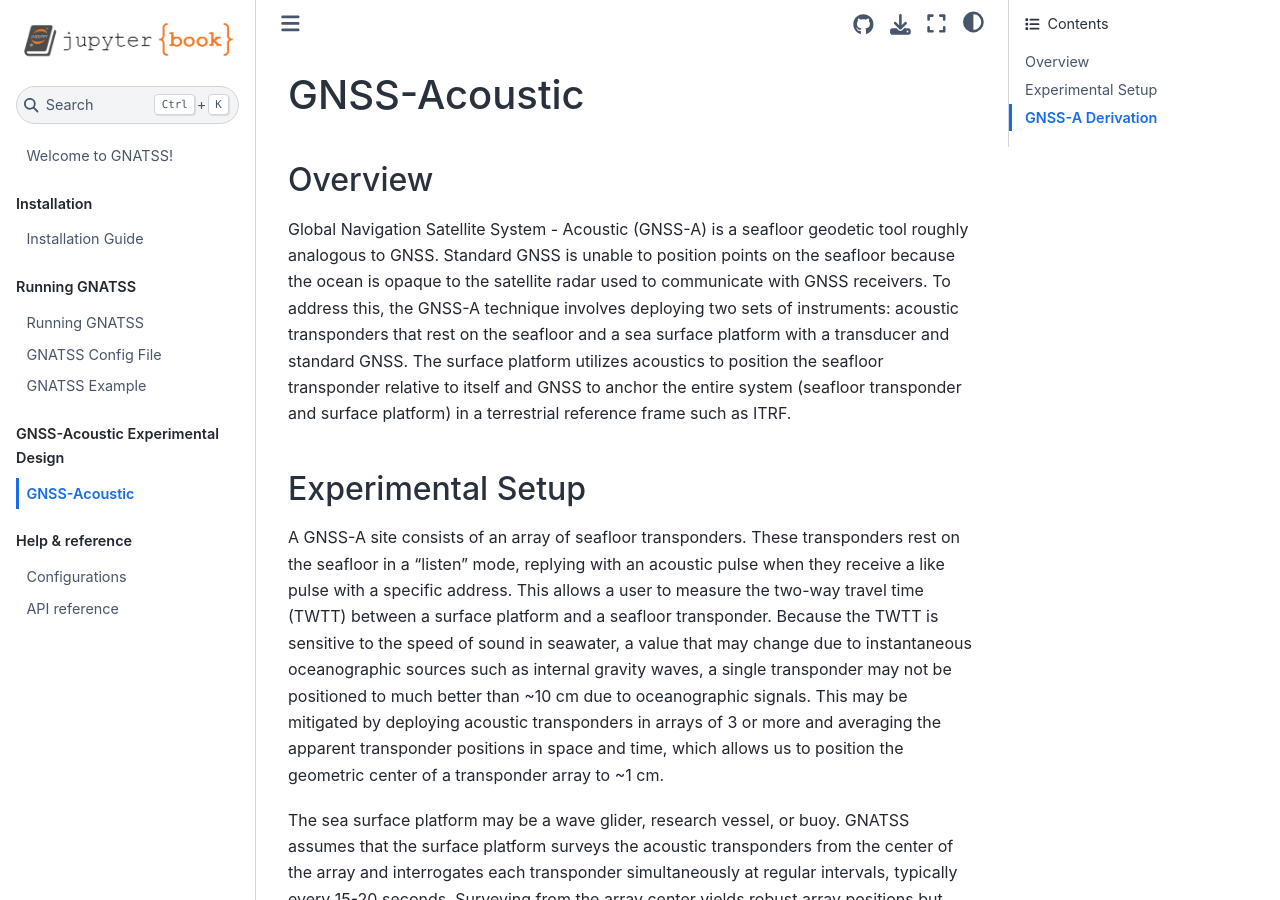
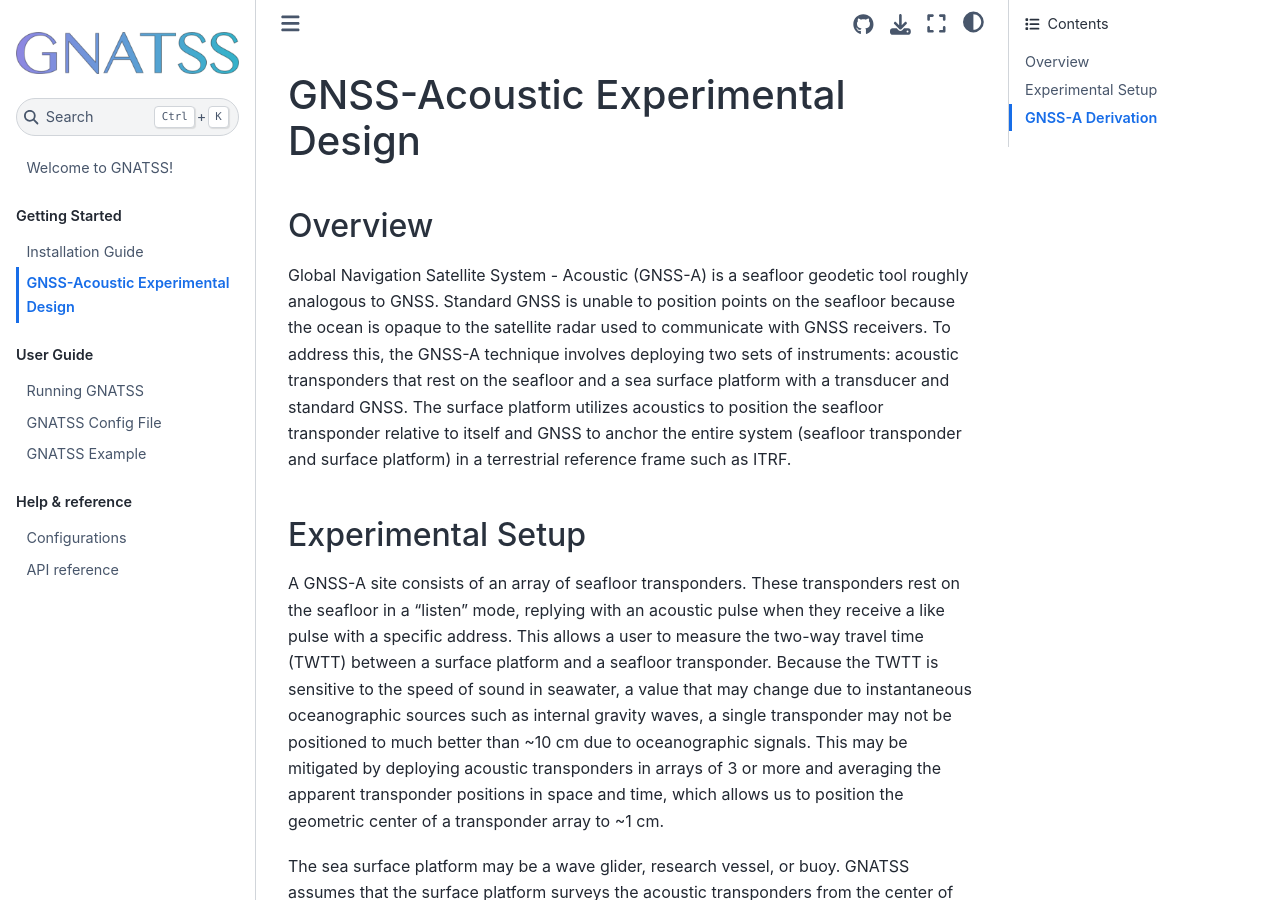
Before and after one commit to seafloor-geodesy/gnatss, a Jupyter Book: the page built from docs/gnssa.md, in a window 1280 px wide and 900 px high. Built offline with Jupyter Book 1.0.4 settings and Sphinx 7.4.7 and the Sphinx Book theme 1.1.4, drawn with Linux system fonts in a browser that asks for light colours; some of the changed text lies outside the part shown.

Commit message:
docs: Update TOC, logo, and some spacings

```diff
--- a/docs/_toc.yml
+++ b/docs/_toc.yml
@@ -4,17 +4,15 @@
 format: jb-book
 root: intro
 parts:
-  - caption: Installation
+  - caption: Getting Started
     chapters:
     - file: install
-  - caption: Running GNATSS
+    - file: gnssa
+  - caption: User Guide
     chapters:
     - file: input
     - file: config_yaml
     - file: position_inversion
-  - caption: GNSS-Acoustic Experimental Design
-    chapters:
-    - file: gnssa
   - caption: Help & reference
     chapters:
     - file: configs
--- a/docs/gnssa.md
+++ b/docs/gnssa.md
@@ -1,14 +1,17 @@
-# GNSS-Acoustic
+# GNSS-Acoustic Experimental Design
 
 ## Overview
+
 Global Navigation Satellite System - Acoustic (GNSS-A) is a seafloor geodetic tool roughly analogous to GNSS. Standard GNSS is unable to position points on the seafloor because the ocean is opaque to the satellite radar used to communicate with GNSS receivers. To address this, the GNSS-A technique involves deploying two sets of instruments: acoustic transponders that rest on the seafloor and a sea surface platform with a transducer and standard GNSS. The surface platform utilizes acoustics to position the seafloor transponder relative to itself and GNSS to anchor the entire system (seafloor transponder and surface platform) in a terrestrial reference frame such as ITRF.
 
 ## Experimental Setup
+
 A GNSS-A site consists of an array of seafloor transponders. These transponders rest on the seafloor in a "listen" mode, replying with an acoustic pulse when they receive a like pulse with a specific address. This allows a user to measure the two-way travel time (TWTT) between a surface platform and a seafloor transponder. Because the TWTT is sensitive to the speed of sound in seawater, a value that may change due to instantaneous oceanographic sources such as internal gravity waves, a single transponder may not be positioned to much better than ~10 cm due to oceanographic signals. This may be mitigated by deploying acoustic transponders in arrays of 3 or more and averaging the apparent transponder positions in space and time, which allows us to position the geometric center of a transponder array to ~1 cm.
 
 The sea surface platform may be a wave glider, research vessel, or buoy. GNATSS assumes that the surface platform surveys the acoustic transponders from the center of the array and interrogates each transponder simultaneously at regular intervals, typically every 15-20 seconds. Surveying from the array center yields robust array positions but less information about sound speed variations in the water column. Thus, we typically recommend surveying for 3-5 days at a single site and averaging the array position over this time period to mitigate oceanographic signals.
 
 ## GNSS-A Derivation
+
 Consider a transponder sitting on the seafloor at some known position $X_1$ and a transducer at the sea surface at some known position $X_G$. Let the line-of-sight distance between the transponder and transducer be denoted by $\vec{D}_1=X_1-X_G$, and assume the water column consists of a single layer with sound velocity $c$. Under such conditions, the one-way travel time of an acoustic pulse a1 between the transponder and the transducer may be written as
 
 $$\frac{||\vec{D}_1||}{c}=a+1,$$
```
Also changed, not shown: docs/logo.png.
